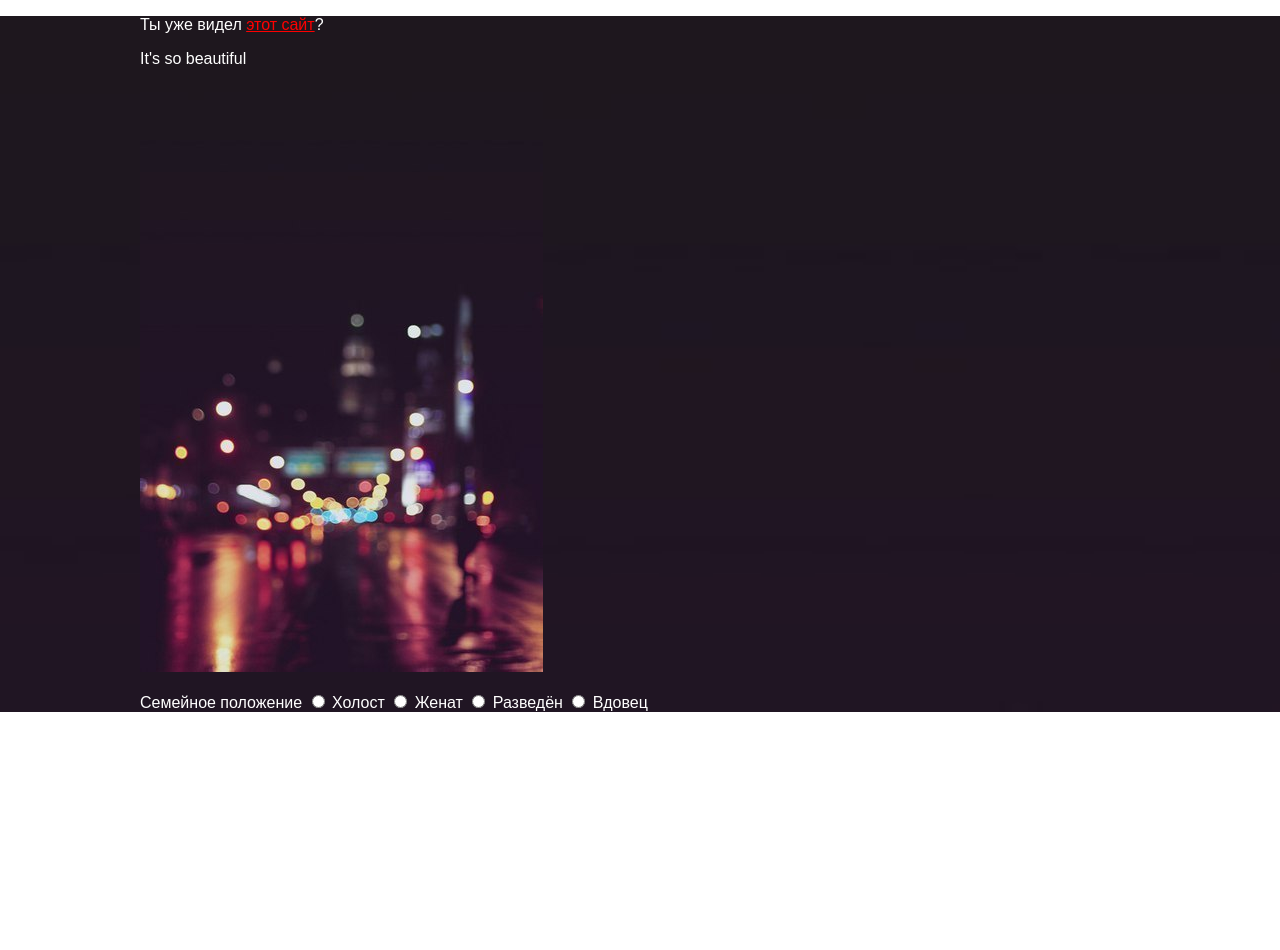
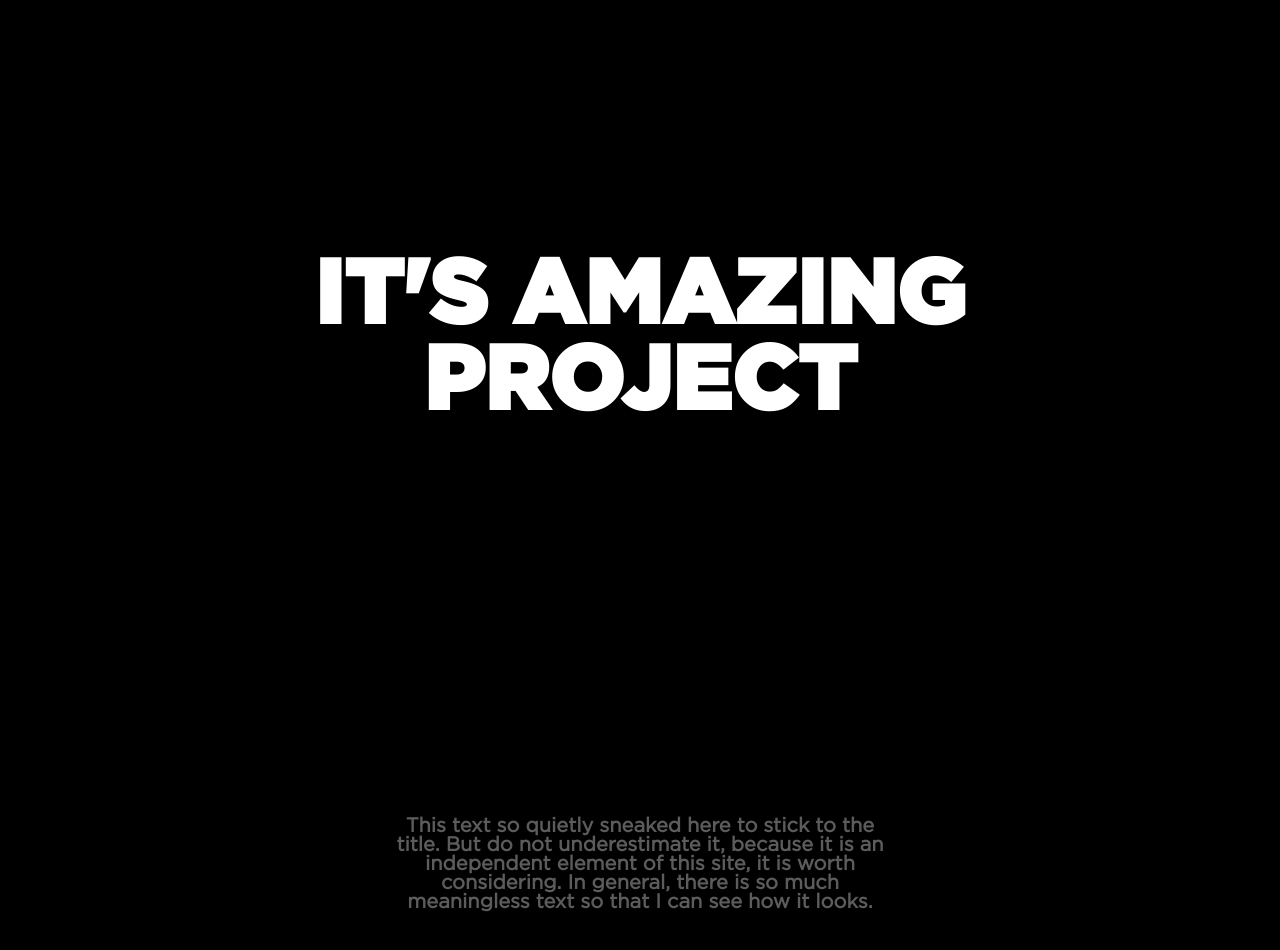
Before and after one commit to FanTumFOX/start-again, a plain HTML site: page index.html in a window 1280 px wide. Before the commit the page ends 846 px from the top, so only its background shows below. Drawn offline with Linux system fonts and the light colour scheme.

Commit message:
new ably

```diff
--- a/css/main.css
+++ b/css/main.css
@@ -1,28 +1,41 @@
 @font-face {
-    font-family: GothamPro;
-    src: url(/Fonts/GothamPro/GothamPro-Bold.ttf);
-    src: url(/Fonts/GothamPro/GothamPro-Black.ttf);
-    src: url(/Fonts/GothamPro/GothamPro-Light.ttf);
-    src: url(/Fonts/GothamPro/GothamPro.ttf);
+    font-family: "GothamPro-Bold";
+    src: url("/Fonts/GothamPro/GothamPro-Bold.ttf") format("truetype");
+    font-style: normal;
+    font-weight: normal;
+}
+
+@font-face {
+    font-family: "GothamPro-Black";
+    src: url("/Fonts/GothamPro/GothamPro-Black.ttf") format("truetype");
+    font-style: normal;
+    font-weight: normal;
+}
+
+@font-face {
+    font-family: "GothamPro-Light";
+    src: url("/Fonts/GothamPro/GothamPro-Light.ttf") format("truetype");
+    font-style: normal;
+    font-weight: normal;
+}
+
+@font-face {
+    font-family: "GothamPro";
+    src: url("/Fonts/GothamPro/GothamPro.ttf") format("truetype");
+    font-style: normal;
+    font-weight: normal;
 }
 
 body {
-    font-family: GothamPro-Bold;
+    padding: 0;
+    margin: 0;
+    font-family: "GothamPro";
+    background: #000;
+    color: #fff;
 }
 
-.vk:hover {
-    color: #1bd161bd;
-}
-
-.vk {
-    color: rgb(255, 0, 0);
-}
-
-body {
-    font-family: Arial, Helvetica, sans-serif;
-    color: #fff;
-    padding: 0;
-    margin: 0;
+div {
+    box-sizing: border-box;
 }
 
 .container {
@@ -30,6 +43,41 @@ body {
     margin: 0 auto;
 }
 
-header {
-    background: url(../img/1.jpg) no-repeat center top / cover;
+.menu {
+    padding-top: 255px;
+    text-align: center;
+    margin: 0;
 }
+
+.webt {
+    text-align: center;
+    position: sticky;
+    top: 255px;
+}
+
+.webt2 {
+    width: 500px;
+    font-family: GothamPro;
+    font-size: 10px;
+    margin: 0 auto;
+    color: #5c5c5c;
+    padding-top: 270px;
+}
+
+.title {
+    font-weight: bolder;
+    font-family: GothamPro-black;
+    font-size: 90px;
+    margin: 0;
+    padding-bottom: 120px;
+}
+
+.untit {
+    margin: 0;
+    z-index: 40;
+}
+
+.found {
+    height: 700px;
+    color: #000;
+}
--- a/index.html
+++ b/index.html
@@ -3,68 +3,39 @@
     <head>
         <meta charset="UTF-8" />
         <meta name="viewport" content="width=device-width, initial-scale=1.0" />
-        <title>TryAgain</title>
-        <link rel="stylesheet" href="css/main.css" />
-        <script>
-            document.createElement("aside");
-        </script>
+        <title>Document</title>
+        <link rel="stylesheet" href="/css/main.css" />
     </head>
     <body>
         <header>
             <div class="container">
-                <p>
-                    Ты уже видел
-                    <a class="vk" href="https://vk.com" target="">этот сайт</a>?
-                </p>
-                <p>
-                    It's so beautiful <br />
-                    <img src="img/1.jpg" alt="Каринка" />
-                </p>
-            </div>
-            <div class="container">
-                <label>Семейное положение</label>
-                <label>
-                    <input type="radio" name="status" />
-                    Холост
-                </label>
-                <label>
-                    <input type="radio" name="status" />
-                    Женат
-                </label>
-                <label>
-                    <input type="radio" name="status" />
-                    Разведён
-                </label>
-                <label>
-                    <input type="radio" name="status" />
-                    Вдовец
-                </label>
+                <div class="menu">
+                    <div class="webt">
+                        <h1 class="title">
+                            IT'S AMAZING PROJECT
+                        </h1>
+                    </div>
+                    <div class="webt2">
+                        <h1 class="untit">
+                            This text so quietly sneaked here to stick to the
+                            title. But do not underestimate it, because it is an
+                            independent element of this site, it is worth
+                            considering. In general, there is so much
+                            meaningless text so that I can see how it looks.
+                        </h1>
+                    </div>
+                </div>
             </div>
         </header>
-        <footer>
-            <table>
-                <th colspan="2">Черепашки-ниндзя</th>
-                <tr>
-                    <td>Имя</td>
-                    <td>Оружие</td>
-                </tr>
-                <tr>
-                    <td>Леонардо</td>
-                    <td>Катаны</td>
-                </tr>
-                <tr>
-                    <td>Рафаэль</td>
-                    <td>Кинжалы-сай</td>
-                </tr>
-                <tr>
-                    <td>Донателло</td>
-                    <td>Шест-бо</td>
-                </tr>
-                <tr>
-                    <td>Микеланджело</td>
-                    <td>Нунчаки</td>
-                </tr>
-            </table>
-        </footer>
+
+        <section class="container">
+            <div>
+                <div class="found">
+                    fdsf
+                </div>
+            </div>
+        </section>
+
+        <footer></footer>
     </body>
 </html>
```
